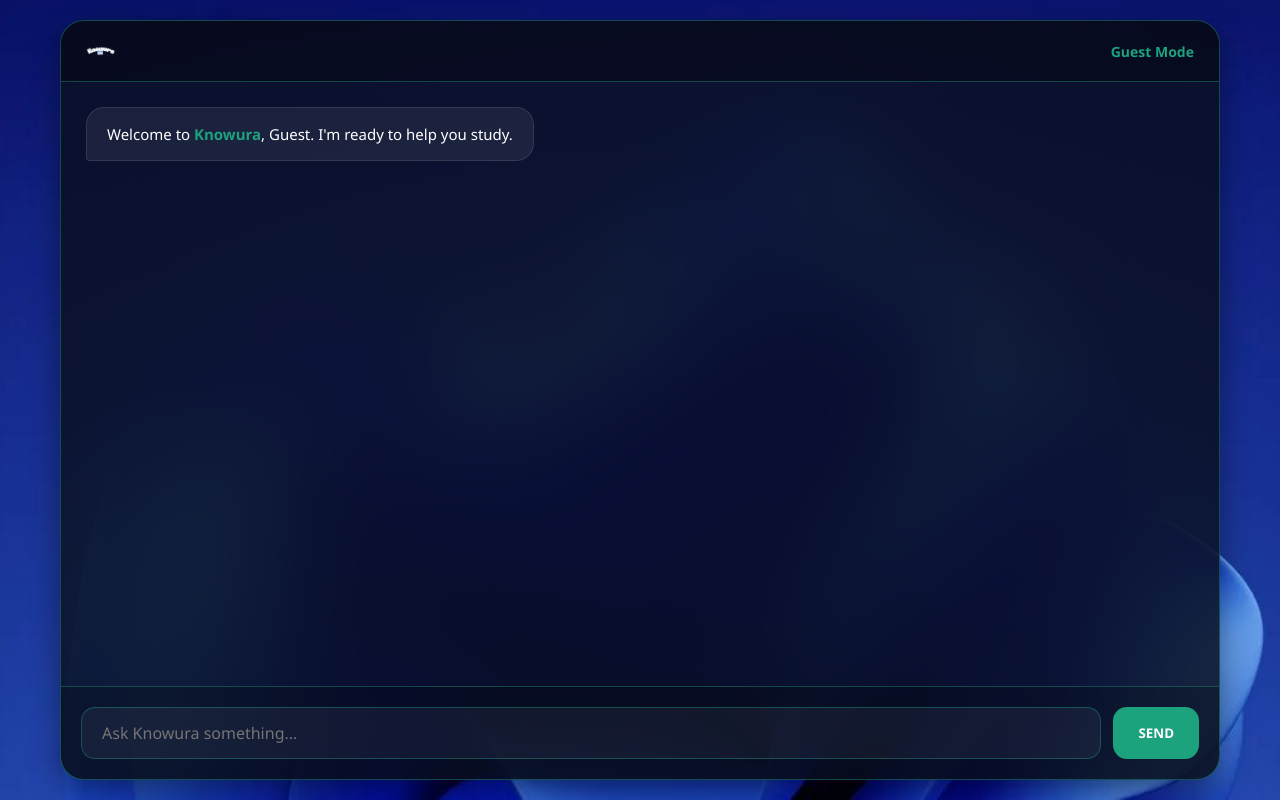
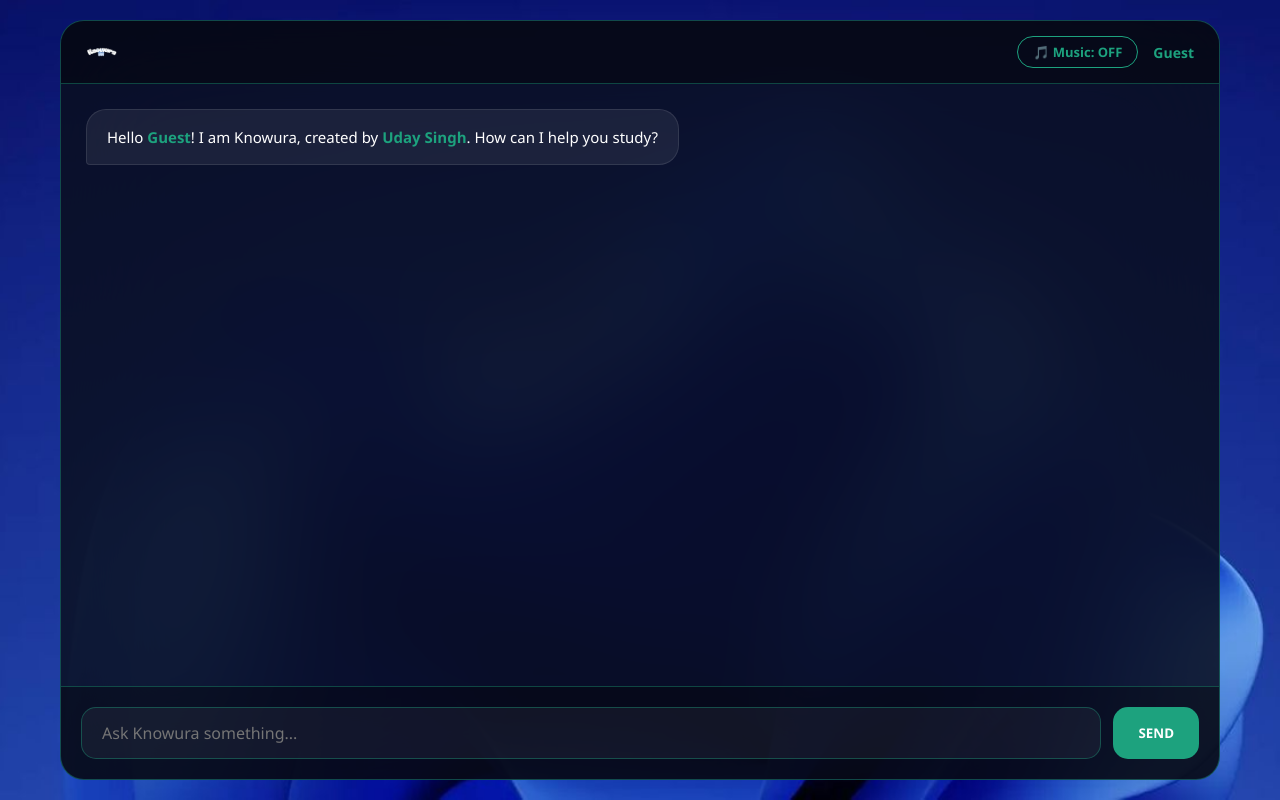
Before and after one commit to udaydotoffical-svg/Knowura, a plain HTML site: page index.html in a window 1280 px wide. Both pictures are taken after a click on the button "Continue as Guest". Drawn offline with Linux system fonts and the light colour scheme.

Commit message:
Refactor index.html with music feature and styling
Updated the title and added a music button feature. Enhanced styling and improved user experience.

````diff
--- a/index.html
+++ b/index.html
@@ -3,174 +3,107 @@
 <head>
     <meta charset="UTF-8">
     <meta name="viewport" content="width=device-width, initial-scale=1.0">
-    <title>Knowura AI | Public Cloud</title>
+    <title>Knowura AI | By Uday Singh</title>
     <link rel="icon" type="image/png" href="Know (1).png">
     <script src="https://accounts.google.com/gsi/client" async defer></script>
     <style>
         :root {
             --dark: #0a0f1e;
-            --deep-teal: #074047;
             --mid-teal: #1C8585;
             --bright-teal: #1DA27E;
-            --glass: rgba(10, 15, 30, 0.82);
+            --glass: rgba(10, 15, 30, 0.85);
             --glass-border: rgba(29, 162, 126, 0.4);
             --text: #ffffff;
         }
 
-        * { margin: 0; padding: 0; box-sizing: border-box; font-family: 'Segoe UI', Roboto, Helvetica, Arial, sans-serif; }
+        * { margin: 0; padding: 0; box-sizing: border-box; font-family: 'Segoe UI', system-ui, -apple-system, sans-serif; }
 
         body {
             height: 100vh;
-            /* Using your uploaded Windows 11 Bloom wallpaper */
             background: url('f63d0bcba1ab007ce529c7496639acb9.jpg') no-repeat center center fixed;
             background-size: cover;
-            display: flex;
-            align-items: center;
-            justify-content: center;
-            color: var(--text);
-            overflow: hidden;
+            display: flex; align-items: center; justify-content: center;
+            color: var(--text); overflow: hidden;
         }
 
-        /* Startup Overlay */
+        /* Startup Screen */
         #startup {
             position: fixed; inset: 0; z-index: 100;
-            background: rgba(0, 5, 15, 0.8);
+            background: rgba(0, 5, 15, 0.9);
             backdrop-filter: blur(30px);
             display: flex; flex-direction: column; align-items: center; justify-content: center;
-            transition: opacity 0.8s ease;
+            transition: 0.8s ease;
         }
 
         .glass-card {
             background: var(--glass);
             backdrop-filter: blur(40px);
             border: 1px solid var(--glass-border);
-            border-radius: 28px;
-            padding: 40px;
-            text-align: center;
-            width: 90%;
-            max-width: 420px;
+            border-radius: 28px; padding: 40px; text-align: center; width: 90%; max-width: 420px;
             box-shadow: 0 20px 50px rgba(0,0,0,0.5);
         }
 
-        .main-logo { width: 200px; height: auto; margin-bottom: 25px; filter: drop-shadow(0 0 10px var(--bright-teal)); }
+        .main-logo { width: 200px; height: auto; margin-bottom: 20px; filter: drop-shadow(0 0 15px var(--bright-teal)); }
 
-        /* Main App Layout */
-        #app { display: none; width: 100%; height: 100vh; flex-direction: column; padding: 20px; max-width: 1200px; opacity: 0; transition: opacity 0.5s; }
+        /* App Layout */
+        #app { display: none; width: 100%; height: 100vh; flex-direction: column; padding: 20px; max-width: 1200px; opacity: 0; transition: 0.5s; }
 
         .chat-container {
-            flex: 1;
-            background: var(--glass);
-            backdrop-filter: blur(50px);
-            border: 1px solid var(--glass-border);
-            border-radius: 24px;
-            display: flex;
-            flex-direction: column;
-            overflow: hidden;
-            box-shadow: 0 10px 30px rgba(0,0,0,0.4);
+            flex: 1; background: var(--glass); backdrop-filter: blur(50px);
+            border: 1px solid var(--glass-border); border-radius: 24px;
+            display: flex; flex-direction: column; overflow: hidden;
         }
 
         header {
-            padding: 15px 25px;
-            background: rgba(0,0,0,0.3);
-            display: flex;
-            justify-content: space-between;
-            align-items: center;
+            padding: 15px 25px; background: rgba(0,0,0,0.4);
+            display: flex; justify-content: space-between; align-items: center;
             border-bottom: 1px solid var(--glass-border);
         }
 
-        .header-logo { height: 30px; width: auto; }
+        .header-logo { height: 32px; width: auto; }
 
-        /* Chat UI */
-        #chat-box {
-            flex: 1;
-            padding: 25px;
-            overflow-y: auto;
-            display: flex;
-            flex-direction: column;
-            gap: 15px;
-            scrollbar-width: thin;
-            scrollbar-color: var(--bright-teal) transparent;
+        /* Music Button */
+        #musicBtn {
+            background: transparent; border: 1px solid var(--bright-teal);
+            color: var(--bright-teal); padding: 6px 15px; border-radius: 50px;
+            cursor: pointer; font-size: 13px; font-weight: 600; transition: 0.3s;
         }
+        #musicBtn.on { background: var(--bright-teal); color: white; }
 
-        .msg {
-            padding: 14px 20px;
-            border-radius: 18px;
-            max-width: 80%;
-            font-size: 15px;
-            line-height: 1.6;
-            animation: fadeIn 0.3s ease;
-        }
+        /* Chat Area */
+        #chat-box { flex: 1; padding: 25px; overflow-y: auto; display: flex; flex-direction: column; gap: 15px; scrollbar-width: thin; scrollbar-color: var(--bright-teal) transparent; }
 
-        @keyframes fadeIn { from { opacity: 0; transform: translateY(10px); } to { opacity: 1; transform: translateY(0); } }
+        .msg { padding: 15px 20px; border-radius: 20px; max-width: 80%; font-size: 15px; line-height: 1.6; animation: slideUp 0.3s ease forwards; }
+        @keyframes slideUp { from { opacity: 0; transform: translateY(10px); } to { opacity: 1; transform: translateY(0); } }
 
         .ai { background: rgba(255,255,255,0.07); align-self: flex-start; border-bottom-left-radius: 4px; border: 1px solid rgba(255,255,255,0.1); }
         .user { background: var(--mid-teal); align-self: flex-end; border-bottom-right-radius: 4px; box-shadow: 0 4px 15px rgba(0,0,0,0.2); }
 
-        /* Formatting for AI responses */
         .msg b { color: var(--bright-teal); }
         .msg ol, .msg ul { padding-left: 25px; margin: 10px 0; }
-        pre {
-            background: #070b14;
-            color: #78e2c8;
-            padding: 15px;
-            border-radius: 12px;
-            margin: 10px 0;
-            overflow-x: auto;
-            font-family: 'Consolas', monospace;
-            border: 1px solid var(--deep-teal);
-        }
+        pre { background: #070b14; color: #78e2c8; padding: 15px; border-radius: 12px; margin: 10px 0; overflow-x: auto; font-family: 'Consolas', monospace; border: 1px solid var(--mid-teal); }
 
-        /* Input Area */
-        .input-area {
-            padding: 20px;
-            display: flex;
-            gap: 12px;
-            background: rgba(0,0,0,0.2);
-            border-top: 1px solid var(--glass-border);
-        }
+        /* Input Bar */
+        .input-area { padding: 20px; display: flex; gap: 12px; background: rgba(0,0,0,0.3); border-top: 1px solid var(--glass-border); }
+        input#userInput { flex: 1; padding: 14px 20px; border-radius: 15px; border: 1px solid var(--glass-border); background: rgba(255,255,255,0.05); color: white; outline: none; font-size: 16px; }
 
-        input#userInput {
-            flex: 1;
-            padding: 14px 20px;
-            border-radius: 14px;
-            border: 1px solid var(--glass-border);
-            background: rgba(255,255,255,0.05);
-            color: white;
-            outline: none;
-            font-size: 16px;
-            transition: 0.3s;
-        }
-
-        input#userInput:focus { background: rgba(255,255,255,0.1); border-color: var(--bright-teal); }
-
-        #sendBtn {
-            background: var(--bright-teal);
-            color: white;
-            border: none;
-            padding: 0 25px;
-            border-radius: 14px;
-            font-weight: 700;
-            cursor: pointer;
-            transition: 0.3s;
-        }
-
-        #sendBtn:hover { transform: scale(1.05); box-shadow: 0 0 15px var(--bright-teal); }
-
-        @media (max-width: 600px) { #app { padding: 10px; } .msg { max-width: 90%; } }
+        #sendBtn { background: var(--bright-teal); color: white; border: none; padding: 0 25px; border-radius: 15px; font-weight: 700; cursor: pointer; transition: 0.3s; }
+        #sendBtn:hover { transform: scale(1.03); box-shadow: 0 0 15px var(--bright-teal); }
     </style>
 </head>
 <body>
 
+    <audio id="bgMusic" loop>
+        <source src="https://www.bensound.com/bensound-music/bensound-slowmotion.mp3" type="audio/mpeg">
+    </audio>
+
     <div id="startup">
         <div class="glass-card">
             <img src="Know (1).png" class="main-logo" alt="Knowura Logo">
-            <p style="margin-bottom: 20px; color: #ccc;">Your Public AI Study Companion</p>
-            <div id="g_id_onload"
-                 data-client_id="881574590484-beet5os15tc4f3pba7e2lft7u6ufsbrr.apps.googleusercontent.com"
-                 data-callback="onSignIn">
-            </div>
-            <div class="g_id_signin" data-type="standard" data-shape="pill"></div>
-            <button style="width:100%; padding:14px; margin-top:15px; border-radius:50px; border: 1px solid var(--mid-teal); background:transparent; color:white; font-weight:700; cursor:pointer;" onclick="enterApp('Guest')">Continue as Guest</button>
+            <p style="margin-bottom: 25px; color: #ccc;">Designed by <b>Uday Singh</b></p>
+            <div id="g_id_onload" data-client_id="881574590484-beet5os15tc4f3pba7e2lft7u6ufsbrr.apps.googleusercontent.com" data-callback="onSignIn"></div>
+            <div class="g_id_signin" data-type="standard"></div>
+            <button style="width:100%; padding:14px; margin-top:15px; border-radius:50px; border:1px solid var(--mid-teal); background:transparent; color:white; font-weight:700; cursor:pointer;" onclick="enterApp('Guest')">Continue as Guest</button>
         </div>
     </div>
 
@@ -178,7 +111,10 @@
         <div class="chat-container">
             <header>
                 <img src="Know (1).png" class="header-logo">
-                <div id="user-display" style="font-weight: 600; font-size: 14px; color: var(--bright-teal);"></div>
+                <div style="display: flex; gap: 15px; align-items: center;">
+                    <button id="musicBtn" onclick="toggleMusic()">🎵 Music: OFF</button>
+                    <div id="user-display" style="font-weight: 600; font-size: 14px; color: var(--bright-teal);"></div>
+                </div>
             </header>
             <div id="chat-box"></div>
             <div class="input-area">
@@ -190,20 +126,35 @@
 
 <script>
     let currentUser = "Learner";
+    let musicPlaying = false;
+
+    function toggleMusic() {
+        const music = document.getElementById('bgMusic');
+        const btn = document.getElementById('musicBtn');
+        if (!musicPlaying) {
+            music.play();
+            btn.innerText = "🎵 Music: ON";
+            btn.classList.add('on');
+        } else {
+            music.pause();
+            btn.innerText = "🎵 Music: OFF";
+            btn.classList.remove('on');
+        }
+        musicPlaying = !musicPlaying;
+    }
 
     function onSignIn(response) {
         const payload = JSON.parse(atob(response.credential.split('.')[1]));
         currentUser = payload.given_name;
-        document.getElementById('user-display').innerText = `Hello, ${currentUser}`;
+        document.getElementById('user-display').innerText = currentUser;
         enterApp();
     }
 
     function enterApp(mode) {
         if(mode === 'Guest') {
             currentUser = "Guest";
-            document.getElementById('user-display').innerText = "Guest Mode";
+            document.getElementById('user-display').innerText = "Guest";
         }
-
         document.getElementById('startup').style.opacity = '0';
         setTimeout(() => {
             document.getElementById('startup').style.display = 'none';
@@ -215,16 +166,11 @@
     }
 
     function formatAIResponse(text) {
-        // 1. Handle Code Blocks
         text = text.replace(/```([\s\S]*?)```/g, '<pre>$1</pre>');
-        // 2. Bold Text
         text = text.replace(/\*\*(.*?)\*\*/g, '<b>$1</b>');
-
-        // 3. Handle Lists
         const lines = text.split('\n');
         let html = '';
         let inList = false;
-
         lines.forEach(line => {
             const listMatch = line.match(/^\d+\.\s(.*)/);
             if (listMatch) {
@@ -249,23 +195,20 @@
         const thinking = addBubble("Thinking...", 'ai', false);
 
         try {
-            // THE CLOUD BRIDGE: Points to your Netlify Function
             const res = await fetch("/.netlify/functions/ask-ai", {
                 method: "POST",
                 headers: { "Content-Type": "application/json" },
                 body: JSON.stringify({ prompt: text, user: currentUser })
             });
 
-            if (!res.ok) throw new Error("Server error");
-
             const data = await res.json();
-            const rawReply = data.choices[0].message.content;
-            const formatted = formatAIResponse(rawReply);
+            const reply = data.choices[0].message.content;
+            const formatted = formatAIResponse(reply);
 
             thinking.innerHTML = formatted;
             saveMsg(formatted, 'ai');
         } catch (e) {
-            thinking.innerText = "Knowura's connection was interrupted. Please try again.";
+            thinking.innerText = "Knowura's connection was interrupted. Check your Netlify logs.";
         }
     }
 
@@ -281,23 +224,21 @@
     }
 
     function saveMsg(text, type) {
-        let history = JSON.parse(localStorage.getItem('knowura_chat_v2')) || [];
+        let history = JSON.parse(localStorage.getItem('knowura_vfinal')) || [];
         history.push({ text, type });
-        localStorage.setItem('knowura_chat_v2', JSON.stringify(history.slice(-20))); // Keep last 20
+        localStorage.setItem('knowura_vfinal', JSON.stringify(history.slice(-15)));
     }
 
     function loadHistory() {
-        let history = JSON.parse(localStorage.getItem('knowura_chat_v2')) || [];
+        let history = JSON.parse(localStorage.getItem('knowura_vfinal')) || [];
         if (history.length === 0) {
-            addBubble(`Welcome to <b>Knowura</b>, ${currentUser}. I'm ready to help you study.`, 'ai', false);
+            addBubble(`Hello <b>${currentUser}</b>! I am Knowura, created by <b>Uday Singh</b>. How can I help you study?`, 'ai', false);
         } else {
             history.forEach(m => addBubble(m.text, m.type, false));
         }
     }
 
-    document.getElementById('userInput').addEventListener('keypress', (e) => {
-        if(e.key === 'Enter') ask();
-    });
+    document.getElementById('userInput').addEventListener('keypress', (e) => { if(e.key === 'Enter') ask(); });
 </script>
 </body>
 </html>
````
